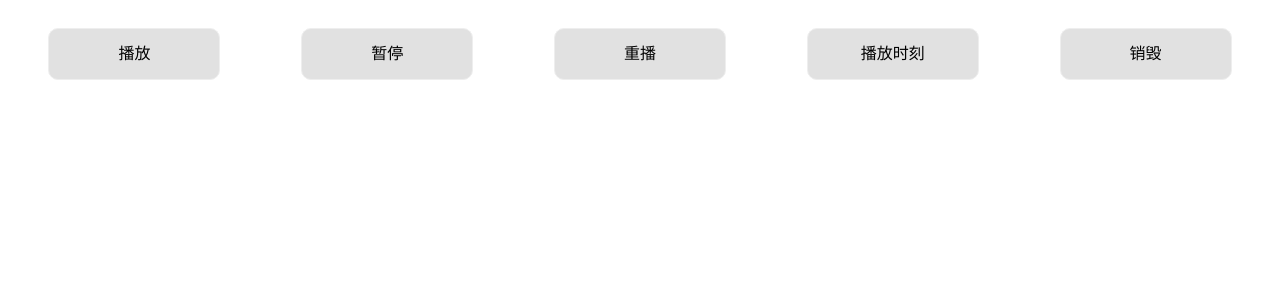
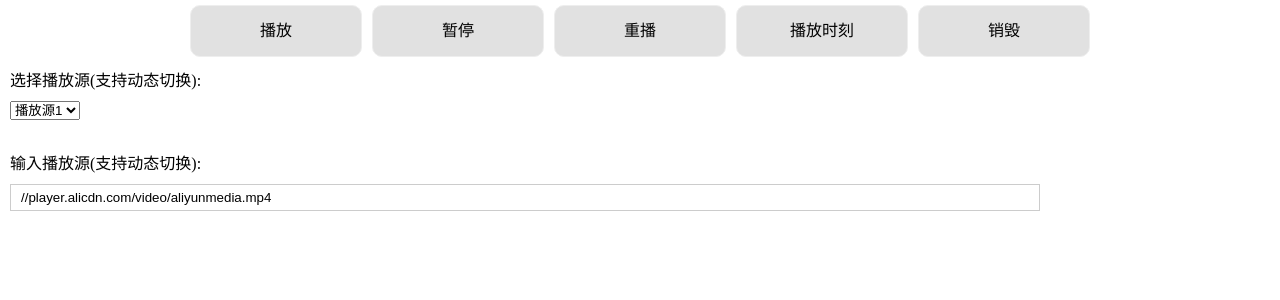
Before and after one commit to langyuxiansheng/vue-aliplayer-v2, a Vue app: page / in a window 1280 px wide. Shown: the top 300 px of the page. Built offline with nearby package versions, Linux system fonts and the light colour scheme; a small style sheet from the web is missing.

Commit message:
增加动态播放源

```diff
--- a/examples/App.vue
+++ b/examples/App.vue
@@ -1,7 +1,7 @@
 <template>
     <div id="app">
         <template v-if="show">
-            <vue-aliplayer-v2 ref="VueAliplayerV2" id="player-1194076936807170050" :options="options" />
+            <vue-aliplayer-v2 :source="source" ref="VueAliplayerV2" id="player-1194076936807170050" :options="options" />
         </template>
         <p class="remove-text" v-else>播放器已销毁!</p>
         <div class="player-btns">
@@ -10,6 +10,18 @@
             <span @click="replay()">重播</span>
             <span @click="getCurrentTime()">播放时刻</span>
             <span @click="show = !show">{{ show ? '销毁' : '重载' }}</span>
+        </div>
+        <div class="source-box">
+            <span class="source-label">选择播放源(支持动态切换):</span>
+            <select v-model="source" name="source" id="source">
+                <option value="//player.alicdn.com/video/aliyunmedia.mp4">播放源1</option>
+                <option value="//yunqivedio.alicdn.com/user-upload/nXPDX8AASx.mp4">播放源2</option>
+                <option value="//tbm-auth.alicdn.com/e7qHgLdugbzzKh2eW0J/kXTgBkjvNXcERYxh2PA@@hd_hq.mp4?auth_key=1584519814-0-0-fc98b2738f331ff015f7bf5c62394888">播放源3</option>
+            </select>
+        </div>
+        <div class="source-box">
+            <span class="source-label">输入播放源(支持动态切换):</span>
+            <input class="source-input" type="text" v-model="source">
         </div>
     </div>
 </template>
@@ -22,6 +34,7 @@ export default {
             options: {
                 source:'//player.alicdn.com/video/aliyunmedia.mp4'
             },
+            source: '//player.alicdn.com/video/aliyunmedia.mp4',
             show: true
         }
     },
@@ -46,7 +59,7 @@ export default {
     }
 }
 </script>
-<style lang="less" scoped>
+<style lang="less">
 * {
     margin: 0;
     padding: 0;
@@ -59,7 +72,7 @@ export default {
 .player-btns{
     width: 100%;
     display: flex;
-    justify-content: space-between;
+    justify-content: center;
     flex-wrap: wrap;
     span {
         margin: 0 auto;
@@ -72,8 +85,26 @@ export default {
         background: #e1e1e1;
         border-radius: 10px;
         text-align: center;
-        margin: 20px auto;
+        margin: 5px;
         cursor: pointer;
     }
 }
+.source-box{
+    padding: 5px 10px;
+    margin-bottom: 20px;
+    .source-label{
+        margin-right: 20px;
+        font-size: 16px;
+        display: block;
+    }
+    #source{
+        margin-top: 10px;
+    }
+    .source-input{
+        margin-top: 10px;
+        padding: 5px 10px;
+        width: 80%;
+        border: 1px solid #ccc;
+    }
+}
 </style>
--- a/package.json
+++ b/package.json
@@ -1,6 +1,6 @@
 {
     "name": "vue-aliplayer-v2",
-    "version": "1.1.6",
+    "version": "1.1.7",
     "author": "yxs",
     "description": "感谢每一位开源的开发者. 这是一个基于Alipayer 开发并封装成vue组件的播放器.",
     "main":"lib/vue-aliplayer-v2.umd.min.js",
--- a/packages/AliplayerV2/src/main.vue
+++ b/packages/AliplayerV2/src/main.vue
@@ -6,6 +6,11 @@ export default {
     name: 'VueAliplayerV2',
     props: {
         options: {  //配置项
+            required: false,
+            type: [Object],
+            default: () => null
+        },
+        source: {  //播放源(此属性存在则优先于options.source) 动态切换,目前只支持同种格式（mp4/flv/m3u8）之间切换。暂不支持直播rtmp流切换。
             required: false,
             type: [Object],
             default: () => null
@@ -119,6 +124,11 @@ export default {
             ],
         };
     },
+    watch:{
+        source(url){ //监听播放源变化
+            this.loadByUrl(url);
+        }
+    },
     mounted () {
         this.$nextTick(()=>{
             this.init();
@@ -180,6 +190,7 @@ export default {
                        this.config[key] = options[key];
                     }
                 }
+                if(this.source) this.config.source = this.source; //播放源
                 this.config.id = this.id;
                 // this.player = new Aliplayer(this.config, function(player) {
                 //     // console.log('播放器创建好了',player);
```
Also changed, not shown: 1 other file (tests, documents, lock files or other folders).
